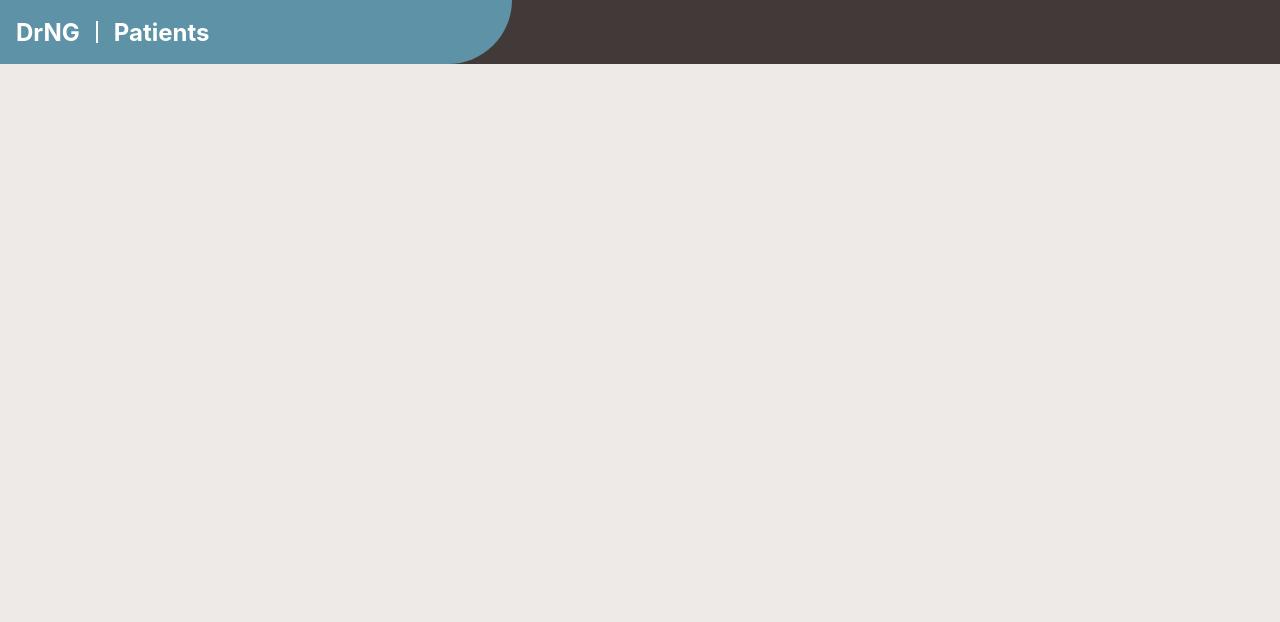
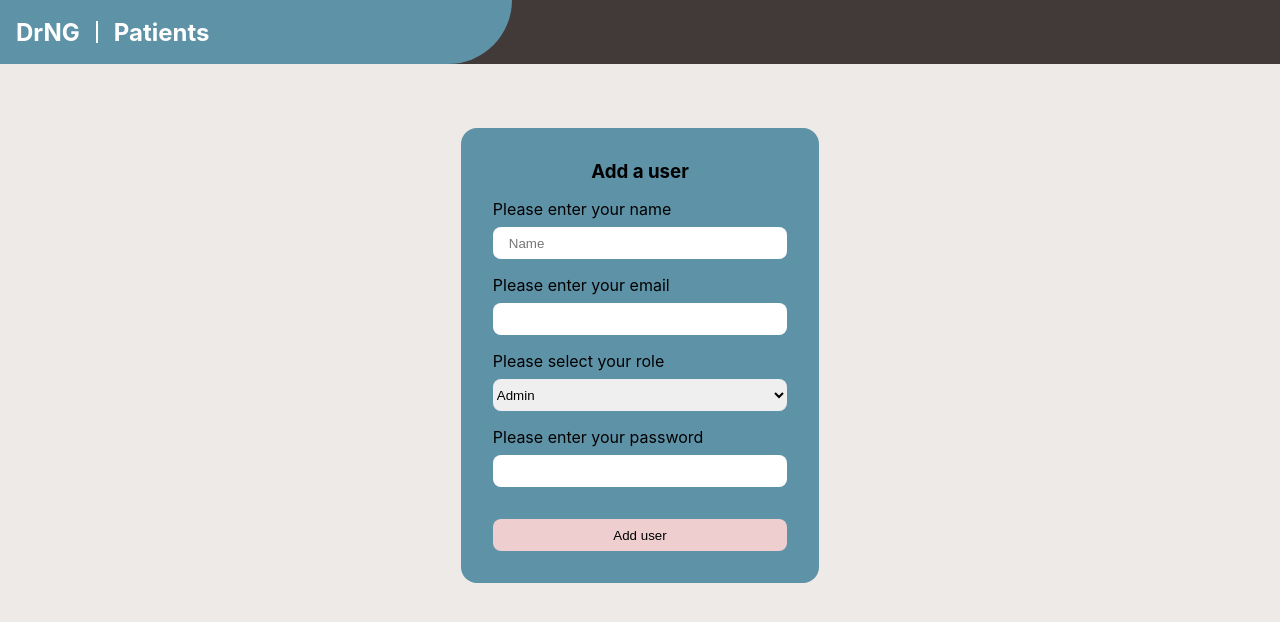
Before and after one commit to AchaRhaah/Dr.Nwgashi, a React (Create React App) app: page /addUser in a window 1280 px wide. Before the commit this address had no page. Shown: the top 622 px of the page. Built offline with nearby package versions, Linux system fonts and the light colour scheme.

Commit message:
Added user roles

```diff
--- a/src/App.js
+++ b/src/App.js
@@ -1,16 +1,14 @@
 import "./App.css";
-import { Navbar } from "./components";
 import { HomePage, RecordPage, UpdateRecords, SignUp, Login } from "./pages";
 import { BrowserRouter, Routes, Route } from "react-router-dom";
 
 function App() {
   return (
     <div className="App">
-      <Navbar />
       <BrowserRouter>
         <Routes>
           <Route path="/" exact element={<Login />} />
-          <Route path="/signup"  element={<SignUp />} />
+          <Route path="/addUser"  element={<SignUp />} />
 
           <Route path="/dashboard" exact element={<HomePage />} />
           <Route path="/records" element={<RecordPage />} />
--- a/src/components/Inputs/Dropdown.jsx
+++ b/src/components/Inputs/Dropdown.jsx
@@ -13,7 +13,7 @@ function Dropdown({ label, data, getValue, value }) {
     const selectedIndex = event.target.selectedIndex;
     const newSelectedOption = event.target[selectedIndex].value;
     setSelectedOption(newSelectedOption);
-    getValue(newSelectedOption); // pass the selected option to getValue function
+    getValue(newSelectedOption);
   };
 
   return (
@@ -24,8 +24,6 @@ function Dropdown({ label, data, getValue, value }) {
         onChange={handleChange}
         value={selectedOption}
       >
-        {/* use the data array to generate the options */}
-        <option value=""></option>
         {data.map((val, i) => (
           <option key={i} value={val}>
             {val}
--- a/src/components/Navbar/Navbar.jsx
+++ b/src/components/Navbar/Navbar.jsx
@@ -1,7 +1,13 @@
 import React from "react";
 import styles from "./Navbar.module.css";
+import { FontAwesomeIcon } from "@fortawesome/react-fontawesome";
+import {
+  faRightFromBracket,
+  faUserPlus,
+} from "@fortawesome/free-solid-svg-icons";
+import { Link } from "react-router-dom";
 
-function Navbar() {
+function Navbar({icon}) {
   return (
     <nav className={styles.navbar}>
       <div className={styles.navSemicircle}>
@@ -9,6 +15,21 @@ function Navbar() {
         <div className={styles.divider}></div>
         <p className={styles.navText}>Patients</p>
       </div>
+      {icon ? (
+        <div>
+          <Link to="/">
+            <FontAwesomeIcon
+              className={styles.icon}
+              icon={faRightFromBracket}
+            />
+          </Link>
+          <Link to="/addUser">
+            <FontAwesomeIcon className={styles.icon} icon={faUserPlus} />
+          </Link>
+        </div>
+      ) : (
+        ""
+      )}
     </nav>
   );
 }
--- a/src/components/Navbar/Navbar.module.css
+++ b/src/components/Navbar/Navbar.module.css
@@ -2,6 +2,16 @@
     width: 100%;
     height: 4rem;
     background: hsl(12, 8%, 24%);
+    display: flex;
+    justify-content: space-between;
+    align-items: center;
+
+}
+
+.icon{
+    font-size: 1.5rem;
+    margin-right: 2.4rem;
+    color: #fff;
 }
 
 .navSemicircle {
@@ -26,5 +36,3 @@
     background: #fff;
     margin: 0 1rem 0 1rem;
 }
-
-/* dbe6ea      4e707d */
--- a/src/pages/Auth/Login.jsx
+++ b/src/pages/Auth/Login.jsx
@@ -1,6 +1,7 @@
 import React, { useState } from "react";
 import { useNavigate } from "react-router-dom";
 import styles from "./auth.module.css";
+import { Navbar } from "../../components";
 import { ToastContainer, toast } from "react-toastify";
 import "react-toastify/dist/ReactToastify.css";
 
@@ -14,11 +15,11 @@ function Login() {
 
   const handleSubmit = async (e) => {
     e.preventDefault();
-
     try {
-      const response = await fetch("http://localhost:3001/signin", {
+      const response = await fetch("https://dr-ngwashi.onrender.com/sign_in", {
         method: "POST",
         headers: {
+          Authorization: "Bearer " + localStorage.getItem("authToken"),
           "Content-Type": "application/json",
         },
         body: JSON.stringify({ email, password }),
@@ -37,7 +38,8 @@ function Login() {
   };
 
   return (
-    <div className={styles.container}>
+      <div className={styles.container}>
+          <Navbar icon={false} />
       <ToastContainer />
       <form onSubmit={handleSubmit} className={styles.form}>
         <h3 className={`${styles.text} ${styles.heading}`}>Welcome Back!</h3>
--- a/src/pages/Auth/SignUp.jsx
+++ b/src/pages/Auth/SignUp.jsx
@@ -1,6 +1,7 @@
 import React, { useState } from "react";
 import { useNavigate } from "react-router-dom";
 import { ToastContainer, toast } from "react-toastify";
+import { Navbar } from "../../components";
 import "react-toastify/dist/ReactToastify.css";
 import styles from "./auth.module.css";
 
@@ -8,16 +9,18 @@ function Signup() {
   const [name, setName] = useState("");
   const [email, setEmail] = useState("");
   const [password, setPassword] = useState("");
-  var [error, setError] = useState("")
+  const [error, setError] = useState("");
   const navigate = useNavigate();
+  const [selectedRole, setSelectedRole] = useState("");
 
   const handleSubmit = async (event) => {
     event.preventDefault();
 
     try {
-      const response = await fetch("http://localhost:3001/signup", {
+      const response = await fetch("https://dr-ngwashi.onrender.com/sign_up", {
         method: "POST",
         headers: {
+          Authorization: "Bearer " + localStorage.getItem("authToken"),
           "Content-Type": "application/json",
         },
         body: JSON.stringify({
@@ -28,64 +31,86 @@ function Signup() {
       });
 
       if (!response.ok) {
-        const errorResponse = await response.json(); // get the error response from server
+        const errorResponse = await response.json();
+        // get the error response from server
+
         throw new Error(errorResponse.message);
       }
+
       toast.success("Account created successfully");
       navigate("/dashboard");
     } catch (error) {
-      setError(error.message)
+      setError(error.message);
       console.error(error);
     }
   };
 
+  const handleChange = (event) => {
+    const selectedIndex = event.target.selectedIndex;
+    const newSelectedRole = event.target[selectedIndex].value;
+    setSelectedRole(newSelectedRole);
+  };
+
   return (
     <div className={styles.container}>
+      <Navbar icon={false} />
       <ToastContainer />
       <form onSubmit={handleSubmit} className={styles.form}>
-        <h3 className={`${styles.text} ${styles.heading}`}>
-          Welcome to Dr. Ngashi's Clinic
-        </h3>
-        <p className={styles.prompt}>Sign up</p>
+        <h3 className={`${styles.text} ${styles.heading}`}>Add a user</h3>
         <div className={styles.inputContainer}>
           <label htmlFor="" className={`${styles.text} ${styles.label}`}>
             Please enter your name
           </label>
           <input
-            className={styles.input}
             type="text"
-            placeholder=""
+            placeholder="Name"
+            className={`${styles.text} ${styles.input}`}
             value={name}
-            onChange={(event) => setName(event.target.value)}
+            onChange={(e) => setName(e.target.value)}
           />
         </div>
         <div className={styles.inputContainer}>
-          <label className={`${styles.text} ${styles.label}`} htmlFor="">
+          <label htmlFor="" className={`${styles.text} ${styles.label}`}>
             Please enter your email
           </label>
           <input
-            className={styles.input}
-            type="text"
-            placeholder=""
+            type="email"
+            className={`${styles.text} ${styles.input}`}
             value={email}
-            onChange={(event) => setEmail(event.target.value)}
+            onChange={(e) => setEmail(e.target.value)}
           />
         </div>
         <div className={styles.inputContainer}>
-          <label className={`${styles.text} ${styles.label}`} htmlFor="">
+          <label htmlFor="" className={`${styles.text} ${styles.label}`}>
+            Please select your role
+          </label>
+          <select
+            name="role"
+            className={`${styles.text} ${styles.dropdown}`}
+            value={selectedRole}
+            onChange={handleChange}
+          >
+            <option value="admin" selected={selectedRole === "admin"}>
+              Admin
+            </option>
+            <option value="user" selected={selectedRole === "user"}>
+              User
+            </option>
+          </select>
+        </div>
+        <div className={styles.inputContainer}>
+          <label htmlFor="" className={`${styles.text} ${styles.label}`}>
             Please enter your password
           </label>
           <input
-            className={styles.input}
             type="password"
-            placeholder=""
+            className={`${styles.text} ${styles.input}`}
             value={password}
-            onChange={(event) => setPassword(event.target.value)}
+            onChange={(e) => setPassword(e.target.value)}
           />
         </div>
-        <p className={styles.error}>{error}</p>
         <button type="submit" className={styles.signin}>
-          Sign up
+          Add user
         </button>
       </form>
     </div>
--- a/src/pages/Auth/auth.module.css
+++ b/src/pages/Auth/auth.module.css
@@ -1,9 +1,11 @@
 .container {
     width: 100%;
-    height: 80vh;
+    height: 100vh;
     display: flex;
-    justify-content: center;
+    flex-direction: column;
+    /* justify-content: center; */
     align-items: center;
+    gap: 2rem;
 
 }
 
@@ -63,6 +65,13 @@
     background: #e09091;
 }
 
+.dropdown{
+    width: 100%;
+    height: 2rem;
+    border-radius: 0.5rem;
+    border: none;
+}
+
 @media only screen and (max-width: 900px) {
     .form {
         width: 55%;
--- a/src/pages/HomePage/HomePage.jsx
+++ b/src/pages/HomePage/HomePage.jsx
@@ -3,6 +3,7 @@ import { StatusBox, Table } from "../../components";
 import { FontAwesomeIcon } from "@fortawesome/react-fontawesome";
 import { faMagnifyingGlass } from "@fortawesome/free-solid-svg-icons";
 import { Link } from "react-router-dom";
+import {Navbar} from "../../components";
 
 import styles from "./HomePage.module.css";
 
@@ -72,11 +73,14 @@ function HomePage() {
   }
 
   const GetAppointments = () => {
-    fetch("https://dr-ngwashi.onrender.com/")
+    fetch("https://dr-ngwashi.onrender.com/", {
+      headers: {
+        Authorization: "Bearer " + localStorage.getItem("authToken"),
+      },
+    })
       .then((res) => res.json())
       .then((data) => {
         let tempArr = data;
-        console.log("*************",tempArr)
         setNumOfPatients(data.length);
         if (searchQuery) {
           tempArr = tempArr.filter((appt) => {
@@ -95,7 +99,7 @@ function HomePage() {
           tempArr = sortArrayByAddress(tempArr);
         }
         setAppt(tempArr);
-        console.log("",appt)
+        console.log("", appt);
 
         let passedCount = 0;
         let missed = 0;
@@ -130,6 +134,7 @@ function HomePage() {
 
   return (
     <div className={styles.homePage}>
+      <Navbar icon={true} />
       <div className={styles.container1}>
         <div>
           <p className={styles.appointment}>
--- a/src/pages/Record/RecordPage.jsx
+++ b/src/pages/Record/RecordPage.jsx
@@ -3,6 +3,7 @@ import styles from "./RecordsPage.module.css";
 import { Link } from "react-router-dom";
 import { Input, BigInput, Dropdown, Calendar, Time } from "../../components";
 import { FontAwesomeIcon } from "@fortawesome/react-fontawesome";
+import {Navbar} from "../../components";
 import { faArrowLeft } from "@fortawesome/free-solid-svg-icons";
 import { ToastContainer, toast } from "react-toastify";
 import "react-toastify/dist/ReactToastify.css";
@@ -52,10 +53,11 @@ function RecordPage() {
           afterAppt: afterAppt,
         }),
       };
-      const response = await fetch(
-        "https://dr-ngwashi.onrender.com/record",
-        requestOptions
-      );
+      const response = await fetch("https://dr-ngwashi.onrender.com/record", {
+        headers: {
+          Authorization: "Bearer " + localStorage.getItem("authToken"),
+        },
+      });
       if (response.status === 200) {
         setErrorMessage(false);
         toast.success("Appointment created!", {
@@ -74,6 +76,7 @@ function RecordPage() {
 
   return (
     <div className={styles.pageContainer}>
+      <Navbar icon={true} />
       <ToastContainer />
       <div className={styles.topContainer}>
         <Link to="/dashboard" className={styles.icon}>
--- a/src/pages/index.js
+++ b/src/pages/index.js
@@ -1,5 +1,5 @@
 export { default as HomePage } from "./HomePage/HomePage";
 export { default as RecordPage } from "./Record/RecordPage"
-export { default as UpdateRecords } from './UpdateRecord/UpdateRecord'
+export { default as UpdateRecords } from './Record/UpdateRecord'
 export { default as SignUp } from './Auth/SignUp'
 export {default as Login} from './Auth/Login'
```
Also changed, not shown: src/pages/Record/UpdateRecord.jsx (renamed from src/pages/UpdateRecord/UpdateRecord.jsx, +9 -3 lines).
